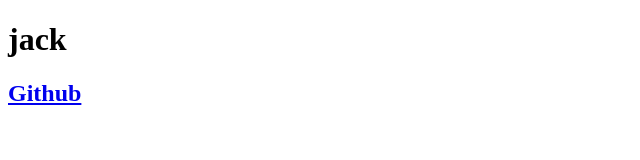
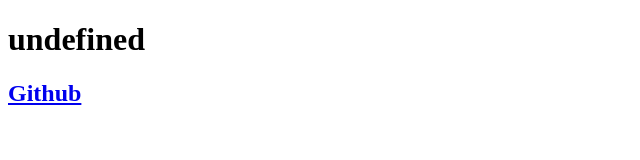
Before and after one commit to Imaparadox/portfolio-generator, a plain HTML site: page index.html in a window 1280 px wide. Shown: the whole page, without its empty margins (0-640 px from the left). Drawn offline with Linux system fonts and the light colour scheme.

Commit message:
random commit

```diff
--- a/index.html
+++ b/index.html
@@ -9,7 +9,7 @@
     </head>
 
     <body>
-      <h1>jack</h1>
+      <h1>undefined</h1>
       <h2><a href="https://github.com/undefined">Github</a></h2>
     </body>
     </html>
```
